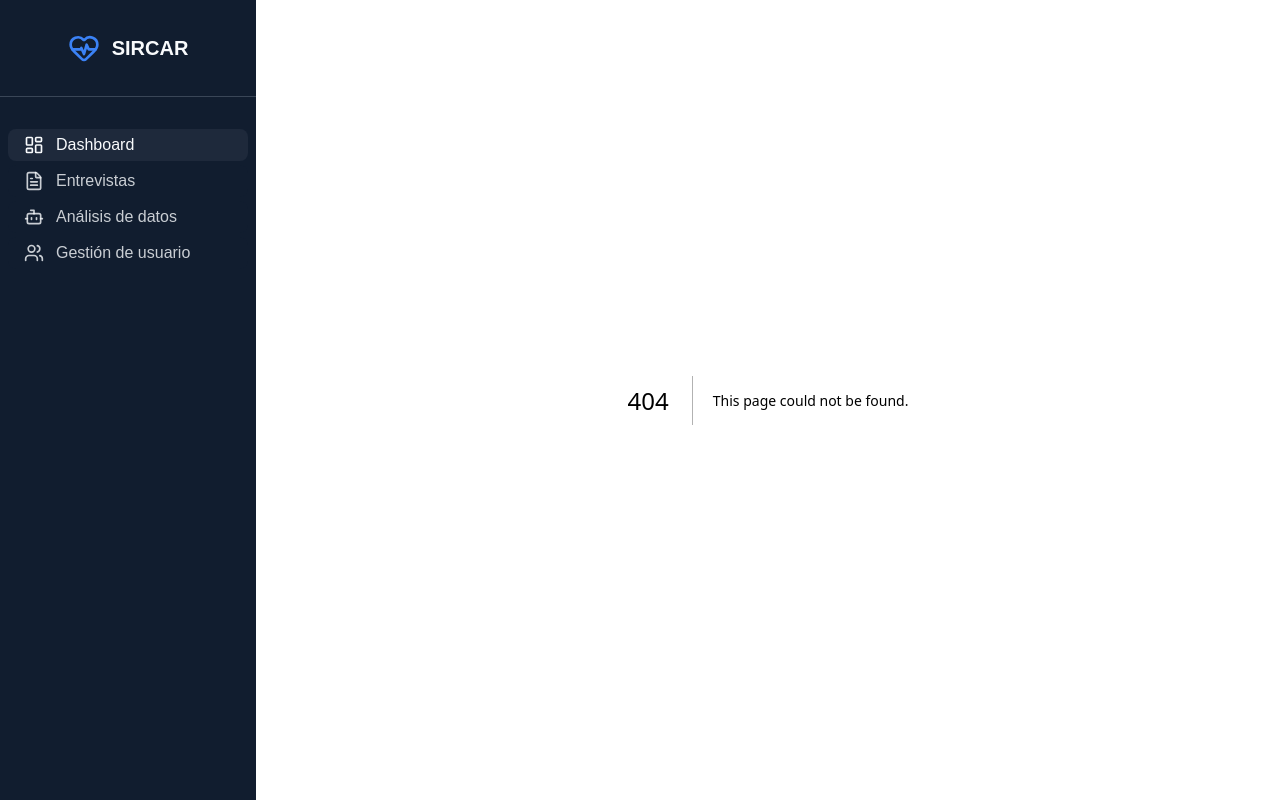
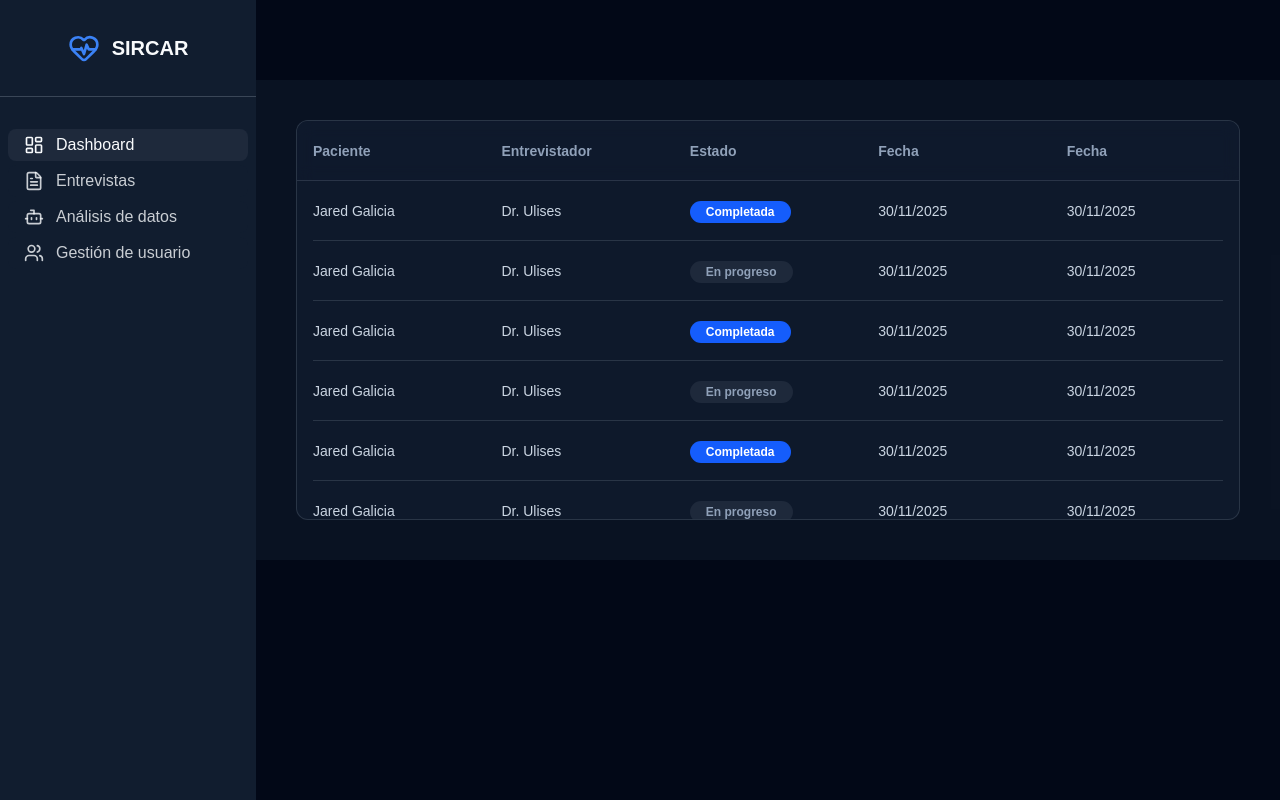
Before and after one commit to jared0192galicia/sircar-app, a Next.js app: page /entrevistas in a window 1280 px wide. Before the commit this address had no page. Built offline with nearby package versions, Linux system fonts and the light colour scheme.

Commit message:
implemet native table

```diff
--- a/package.json
+++ b/package.json
@@ -8,6 +8,7 @@
     "start": "next start"
   },
   "dependencies": {
+    "@tanstack/react-virtual": "^3.13.22",
     "axios": "^1.12.2",
     "clsx": "^2.1.1",
     "js-cookie": "^3.0.5",
--- /dev/null
+++ b/src/app/entrevistas/page.tsx
@@ -0,0 +1,39 @@
+"use client";
+import { Column, DataTable } from "@/shared/ui/table/Column";
+
+export default function Entrevistas() {
+  const data = Array.from({ length: 5000 }).map((_, i) => ({
+    id: i,
+    paciente: "Jared Galicia",
+    entrevistador: "Dr. Ulises",
+    estado: i % 2 === 0 ? "Completada" : "En progreso",
+    fecha: "30/11/2025",
+  }));
+
+  const statusTemplate = (row: any) => {
+    const isComplete = row.estado === "Completada";
+    return (
+      <span
+        className={`px-4 py-1 rounded-full text-xs font-semibold ${
+          isComplete ? "bg-blue-600 text-white" : "bg-[#1e293b] text-slate-400"
+        }`}
+      >
+        {row.estado}
+      </span>
+    );
+  };
+
+  return (
+    <div className="">
+      <div className="p-10 bg-app-blue-800/50 mt-20">
+        <DataTable value={data} scrollHeight="400px">
+          <Column field="paciente" header="Paciente" />
+          <Column field="entrevistador" header="Entrevistador" />
+          <Column field="estado" header="Estado" body={statusTemplate} />
+          <Column field="fecha" header="Fecha" />
+          <Column field="fecha" header="Fecha" />
+        </DataTable>
+      </div>
+    </div>
+  );
+}
--- a/src/app/globals.css
+++ b/src/app/globals.css
@@ -17,6 +17,7 @@
   --color-app-blue-500: #1B59BE;
   --color-app-blue-400: #3B82F6;
 
+  /* --color-app-gray-500: #94A3B8; */
   --color-app-gray-500: #94A3B6;
   --color-app-gray-200: #DAE8F4;
 
--- a/src/shared/navbar.tsx
+++ b/src/shared/navbar.tsx
@@ -20,10 +20,10 @@ type Section = {
 };
 
 const sections: Section[] = [
-  { name: "Dashboard", icon: LayoutDashboard, selected: true, path: "" },
-  { name: "Entrevistas", icon: FileText, selected: false, path: "" },
-  { name: "Análisis de datos", icon: Bot, selected: false, path: "" },
-  { name: "Gestión de usuario", icon: Users, selected: false, path: "" },
+  { name: "Dashboard", icon: LayoutDashboard, selected: true, path: "/" },
+  { name: "Entrevistas", icon: FileText, selected: false, path: "/entrevistas" },
+  { name: "Análisis de datos", icon: Bot, selected: false, path: "/analisis" },
+  { name: "Gestión de usuario", icon: Users, selected: false, path: "/usuarios" },
 ];
 
 export default function Navbar() {
@@ -89,6 +89,7 @@ function Item({ section }: { section: Section }) {
           "bg-app-blue-700 text-app-white font-medium": section.selected,
         },
       )}
+      onClick={() => window.location.href = section.path}
     >
       <Icon className="h-5 w-5" />
       <span className="ml-3">{section.name}</span>
--- /dev/null
+++ b/src/shared/ui/table/Column.tsx
@@ -0,0 +1,118 @@
+import React, { useRef } from "react";
+import { useVirtualizer } from "@tanstack/react-virtual";
+
+interface ColumnProps {
+  field: string;
+  header: string;
+  body?: (rowData: any) => React.ReactNode;
+  width?: string;
+}
+
+export const Column = (_: ColumnProps) => null;
+
+interface DataTableProps {
+  value: any[];
+  children: React.ReactElement<ColumnProps> | React.ReactElement<ColumnProps>[];
+  scrollHeight?: string;
+  minWidth?: string; // Agregado para controlar el scroll horizontal
+}
+
+export const DataTable = ({
+  value,
+  children,
+  scrollHeight = "500px",
+  minWidth = "800px",
+}: DataTableProps) => {
+  const parentRef = useRef<HTMLDivElement>(null);
+
+  // Extraemos los props de los hijos <Column />
+  const columns = React.Children.map(children, (child) => {
+    if (React.isValidElement<ColumnProps>(child)) {
+      return child.props;
+    }
+    return null;
+  }).filter(Boolean) as ColumnProps[];
+
+  // Definimos una altura fija para el header para sincronizarlo con la virtualización
+  const headerHeight = 60;
+
+  // Configuración de la virtualización
+  const rowVirtualizer = useVirtualizer({
+    count: value.length,
+    getScrollElement: () => parentRef.current,
+    estimateSize: () => 60, // Altura estimada de la fila en px
+    overscan: 5, // Filas extra para evitar parpadeos
+    paddingStart: headerHeight, // <-- CORRECCIÓN 1: Desplaza el inicio de los datos para no quedar bajo el header
+  });
+
+  return (
+    <div
+      ref={parentRef}
+      className="overflow-auto border border-app-gray-500/20 rounded-xl bg-app-blue-800/75"
+      style={{ height: scrollHeight }}
+    >
+      <div
+        style={{
+          height: `${rowVirtualizer.getTotalSize()}px`,
+          width: "100%",
+          minWidth: minWidth,
+          position: "relative",
+        }}
+      >
+        {/* Header - Sticky con efecto acrílico/glassmorphism */}
+        {/* CORRECCIÓN 2: Se redujo la opacidad del bg a /60 para que el blur sea visible */}
+        <div
+          className="sticky top-0 z-20 flex w-full bg-app-blue-800/30 backdrop-blur-sm"
+          style={{ height: `${headerHeight}px` }}
+        >
+          {columns.map((col, i) => (
+            <div
+              key={i}
+              className="px-4 text-slate-400 text-sm font-semibold flex items-center"
+              style={{
+                width: col.width || `${100 / columns.length}%`,
+                flex: col.width ? "none" : 1,
+              }}
+            >
+              {col.header}
+            </div>
+          ))}
+          <div className="absolute bottom-0 left-0 right-0 border-b border-app-gray-500/20 pointer-events-none" />
+        </div>
+
+        {/* Cuerpo Virtualizado */}
+        <div className="w-full">
+          {rowVirtualizer.getVirtualItems().map((virtualRow) => {
+            const rowData = value[virtualRow.index];
+            return (
+              <div
+                key={virtualRow.key}
+                className="absolute left-0 top-0 flex w-full hover:bg-slate-800/20 transition-colors items-center group"
+                style={{
+                  height: "60px",
+                  transform: `translateY(${virtualRow.start}px)`,
+                }}
+              >
+                {columns.map((col, i) => (
+                  <div
+                    key={i}
+                    className="p-4 text-slate-300 text-sm truncate"
+                    style={{
+                      width: col.width || `${100 / columns.length}%`,
+                      flex: col.width ? "none" : 1,
+                    }}
+                  >
+                    {col.body ? col.body(rowData) : rowData[col.field]}
+                  </div>
+                ))}
+
+                {/* Línea divisoria de la fila con padding */}
+                <div className="absolute bottom-0 left-4 right-4 border-b border-app-gray-500/20 pointer-events-none" />
+              </div>
+            );
+          })}
+        </div>
+      </div>
+    </div>
+  );
+};
```
Also changed, not shown: 1 other file (tests, documents, lock files or other folders).
